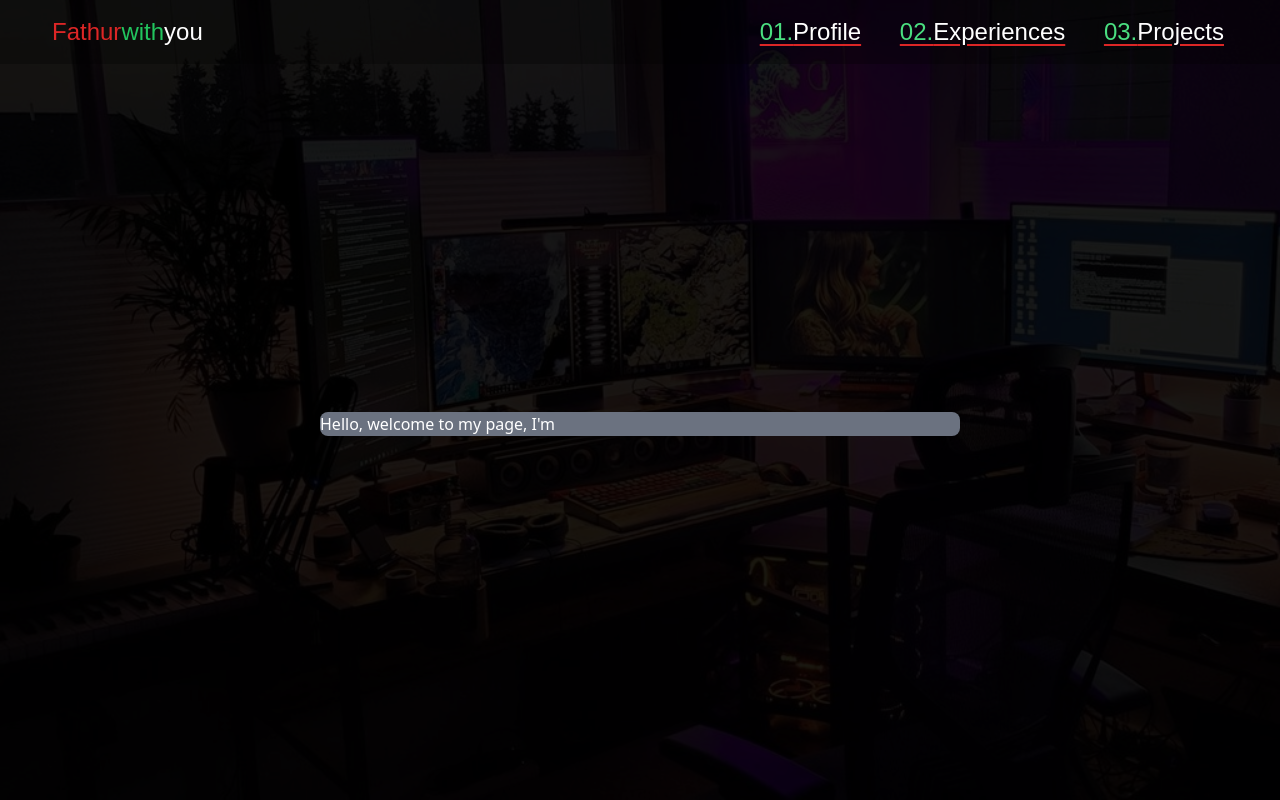
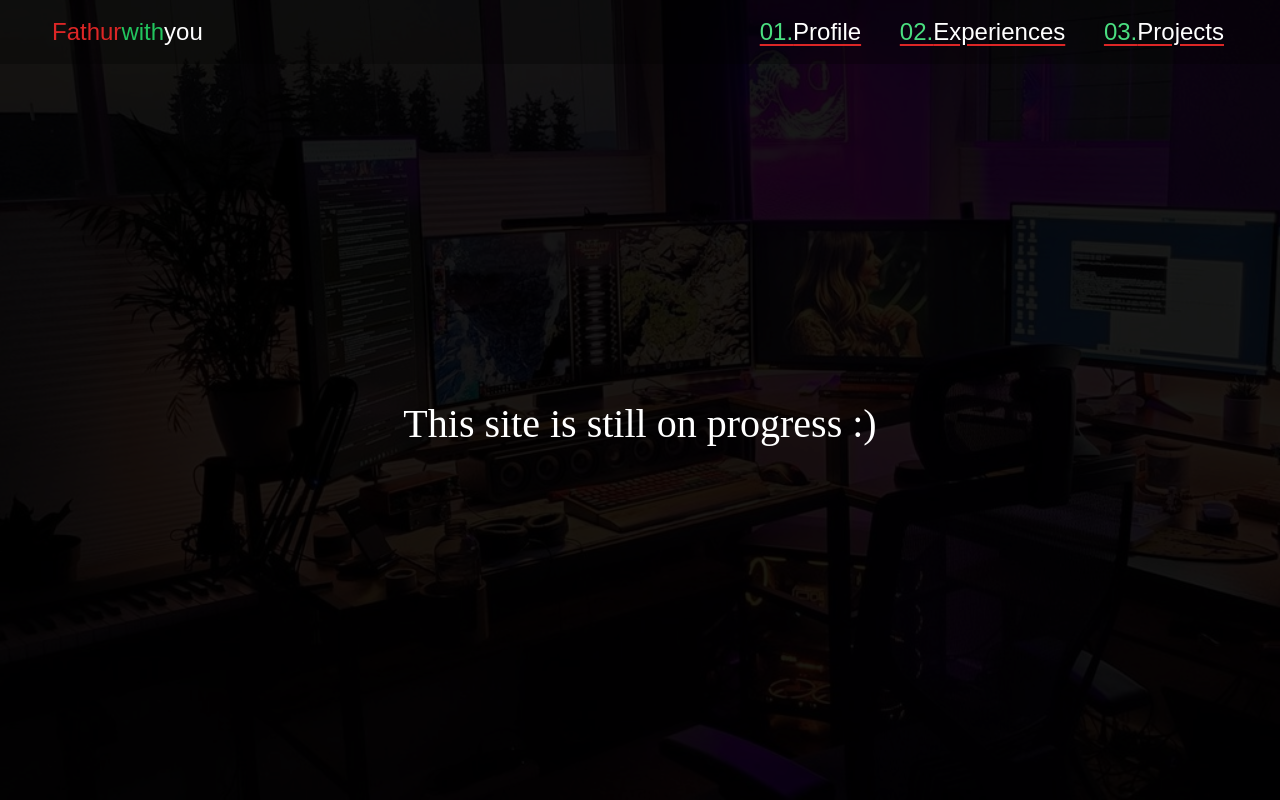
Before and after one commit to fathurwithyou/fathurwithyou.github.io, a website: page public/index.html in a window 1280 px wide. Drawn offline with nearby package versions, Linux system fonts and the light colour scheme; a web font is replaced by a local one.

Commit message:
feat: wip

```diff
--- a/public/index.html
+++ b/public/index.html
@@ -33,8 +33,9 @@
     <div class="absolute inset-0 z-0 bg-cover" style="background-image: url('/assets/background-img.jpg'); opacity: 1;">
       <div class="absolute inset-0 z-9 bg-black bg-opacity-90"></div>
     </div>
-    <div class="container m-auto md:2-7/12 w-6/12 z-10 bg-gray-500 rounded-lg " style="opacity: 1;">
-      <h3 class="text-white ">Hello, welcome to my page, I'm</h3>
+    <div class="container m-auto md:2-7/12 w-6/12 z-10 text-center"
+      style="opacity: 1; font-family: Plus Jakarta Sans; font-size:40px">
+      <h3 class="text-white ">This site is still on progress :)</h3>
       <h1></h1>
     </div>
   </div>
```
Also changed, not shown: README.md.
